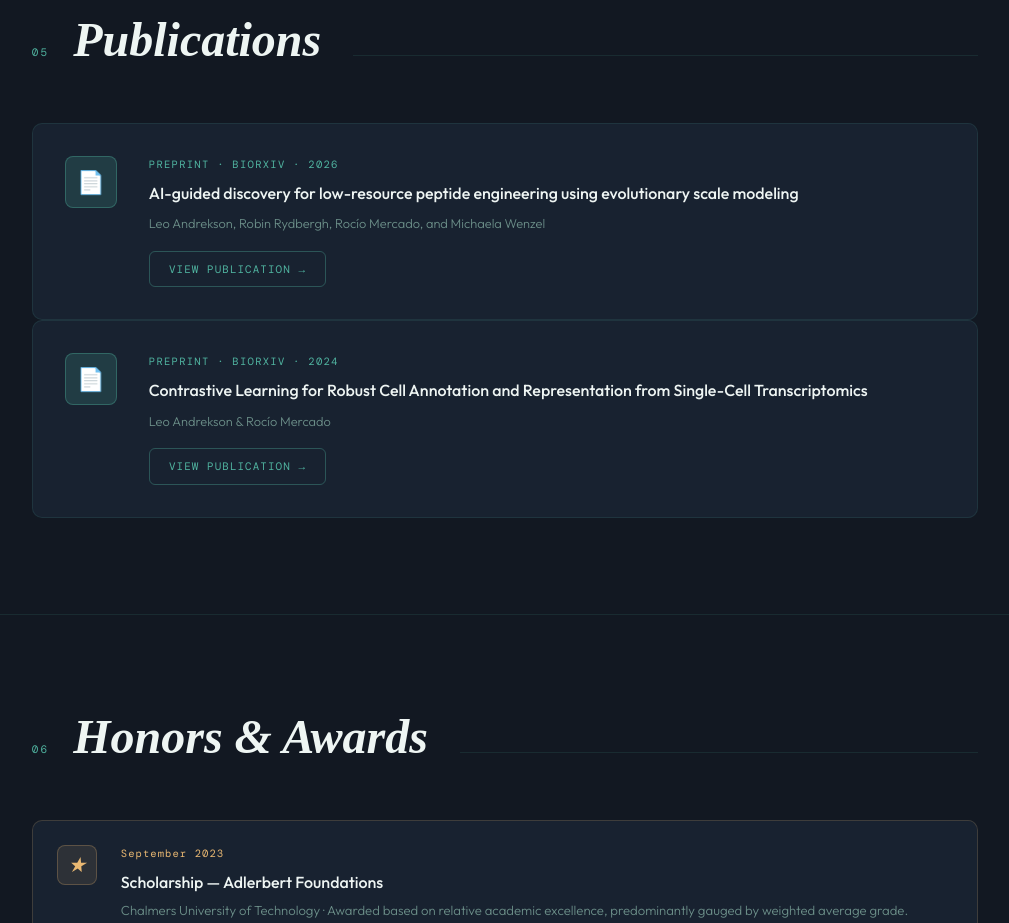
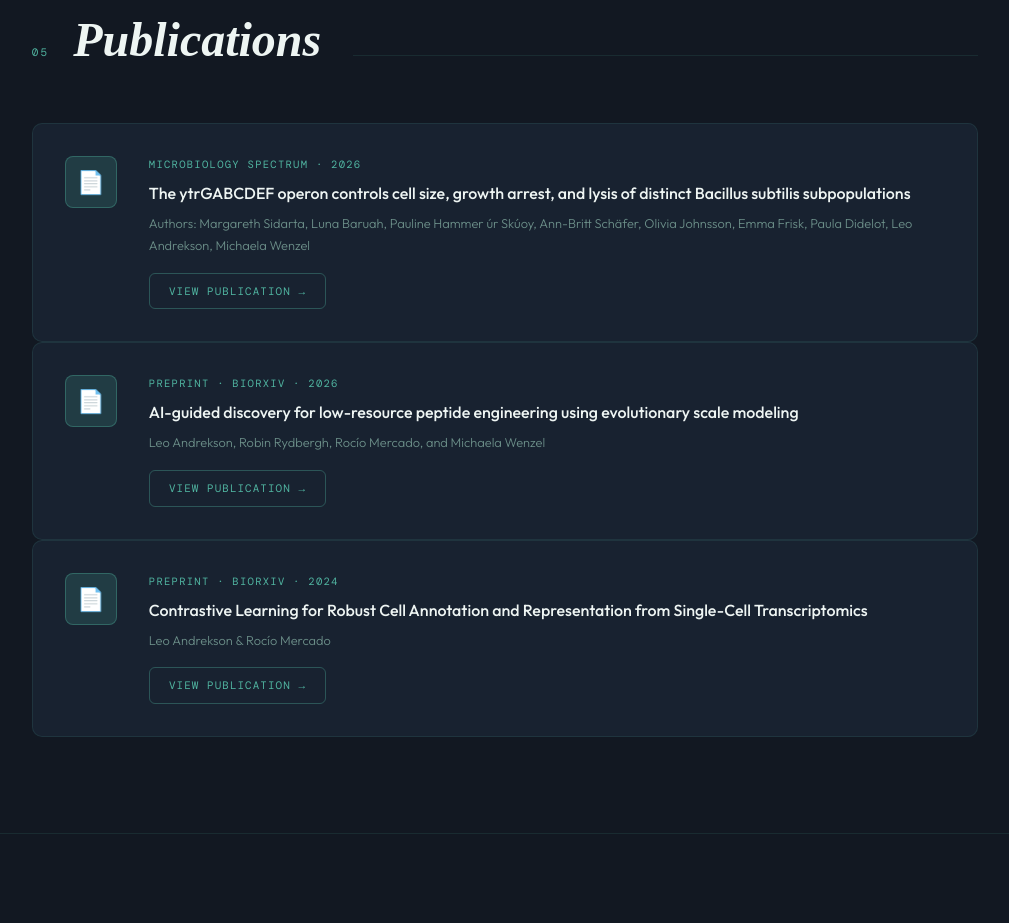
Before and after one commit to LeoAnd00/portfolio_website, a plain HTML site: page index.html in a window 1280 px wide. Shown: the part 4740-5663 px from the top of the page, without its empty margins (135-1144 px from the left). Drawn offline with nearby package versions, Linux system fonts and the light colour scheme; animation ran at ten frames a second; a web font is replaced by a local one.

Commit message:
Update index.html

```diff
--- a/index.html
+++ b/index.html
@@ -1003,7 +1003,17 @@
     <h2 class="section-title">Publications</h2>
     <div class="section-line"></div>
   </div>
-
+  <div class="pub-card">
+    <div class="pub-badge">📄</div>
+    <div>
+      <div class="pub-label">Microbiology Spectrum · 2026</div>
+      <div class="pub-title">The ytrGABCDEF operon controls cell size, growth arrest, and lysis of distinct Bacillus subtilis subpopulations</div>
+      <div class="pub-authors">Authors: Margareth Sidarta, Luna Baruah, Pauline Hammer úr Skúoy, Ann-Britt Schäfer, Olivia Johnsson, Emma Frisk, Paula Didelot, Leo Andrekson, Michaela Wenzel</div>
+      <a href="https://doi.org/10.1128/spectrum.01532-26" target="_blank" class="btn btn-secondary" style="margin-top:0.25rem; font-size:0.68rem; padding: 0.5rem 1.2rem;">
+        View Publication →
+      </a>
+    </div>
+  </div>
   <div class="pub-card">
     <div class="pub-badge">📄</div>
     <div>
```
